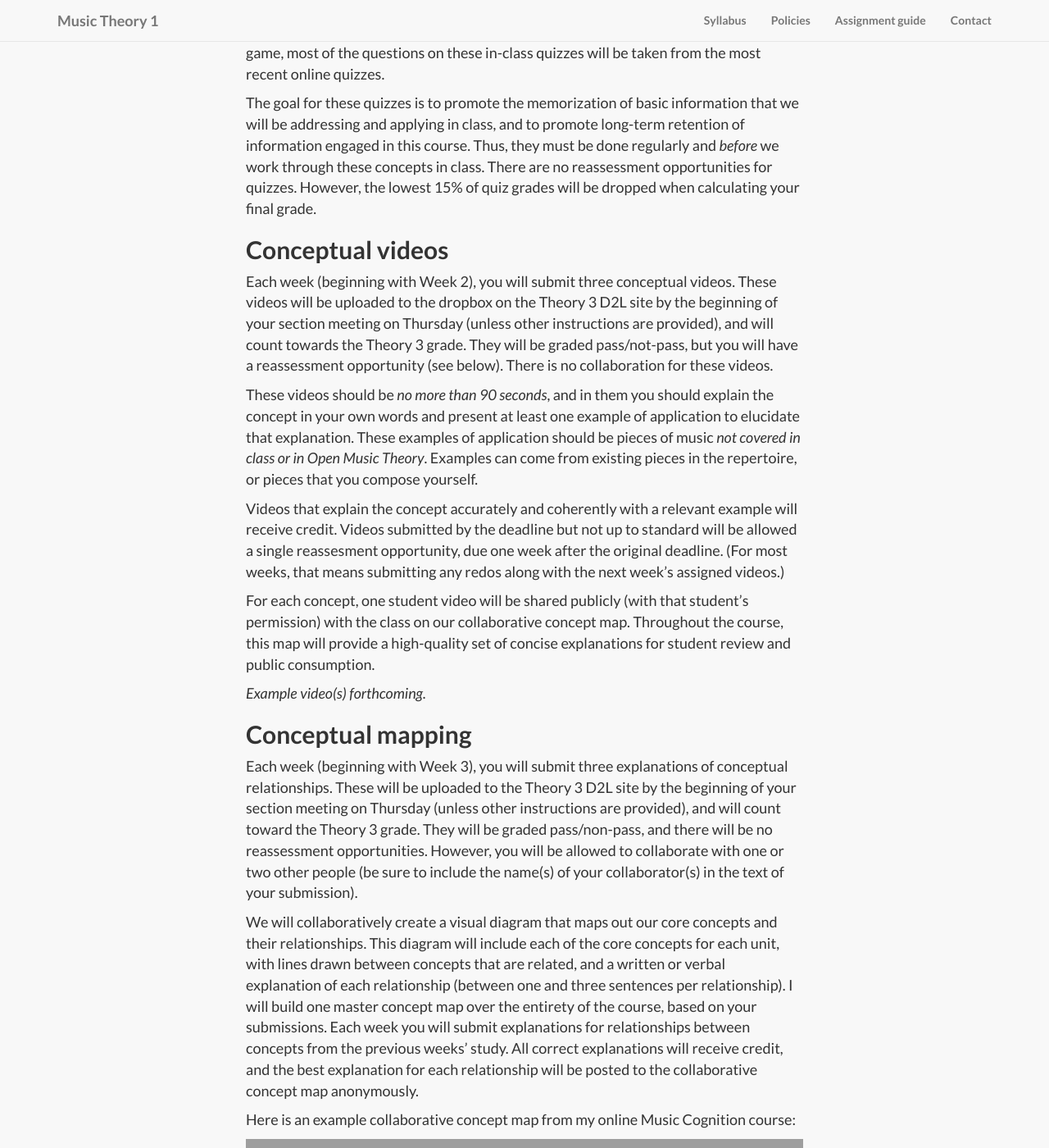
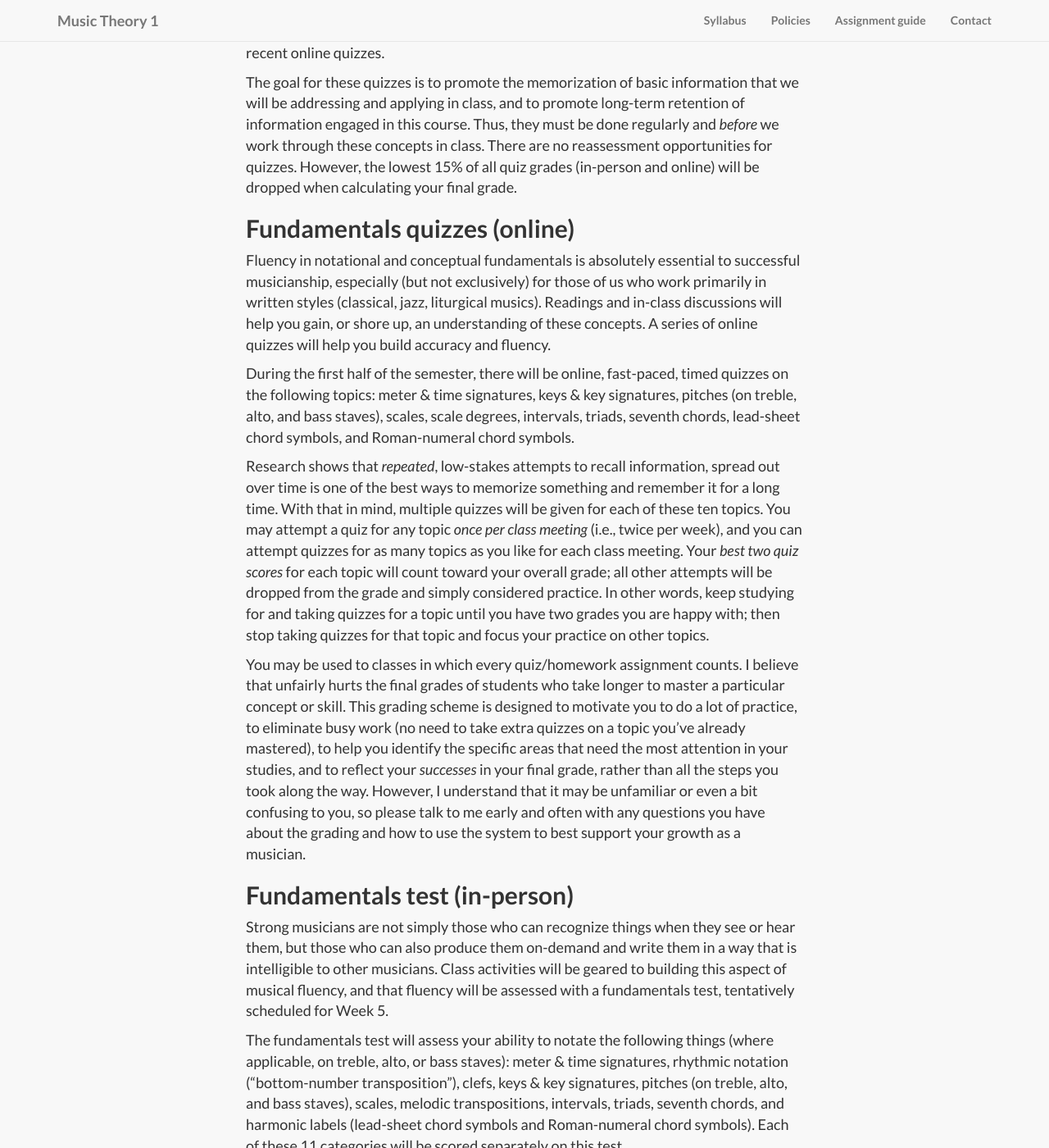
Before and after one commit to kshaffer/theory1, a Jekyll site: the page built from assessments.md, in a window 1280 px wide and 1400 px high, scrolled down 2335 px. Shown: the whole window at 82% size. Built offline with Jekyll 4.4.1, drawn with Linux system fonts in a browser that asks for light colours; nearby versions of some CDN libraries; library files that are not in the unit come from our copies; some of the changed text lies outside the part shown; grey boxes are pictures that could not be loaded.

Commit message:
assessment guide update

```diff
--- a/assessments.md
+++ b/assessments.md
@@ -31,118 +31,53 @@ Below are written and/or video descriptions of the activities that will be asses
 *Some of the assessment practices may be unfamiliar to you. For more information on why I grade the way that I do, please see my blog post, ["Why Grade?"](http://kris.shaffermusic.com/2014/07/why-grade/). I am glad to answer any questions you have (the earlier the better) and to entertain proposals for changes or exceptions (again, the earlier the better).*
 
 
-## Reading/video quizzes (at-home)
+## Reading/video quizzes (online)
 
-There will be two reading/video assignments most weeks, with online reading quizzes due to be completed by 8am on Monday and Wednesday. These quizzes will run in the D2L site for Theory 3, and will count towards the Theory 3 grade. Only quizzes submitted by students present in class will be assessed.
+There will be two reading/video assignments most weeks, with online reading quizzes due to be completed by 7am on Tuesday and Thursday. These quizzes will run in D2L. Only quizzes submitted by students present in class will be assessed.
 
 Online quizzes will be open-note, will include mostly informational questions, and will be graded by percentage of questions answered correctly. Most quizzes will contain one or two questions that are created in order to get you thinking about conceptual issues that we will engage during class, and to give me information about everyone's general level of understanding before class. These questions will receive full credit for any honest attempt, regardless of correctness, and will be labeled as "graded for attempt only."
 
 While these quizzes are open-note and collaboration is allowed, I highly encourage you to attempt them individually without consulting readings or notes, and then go back to your notes (and/or your study partner's notes) and correct any mistakes before submitting your answers. This will give you both practice recalling the information and feedback when you are incorrect — two of the most helpful things for memorizing information correctly (and preparing for in-class quizzes).
 
+
 ## Reading/video quizzes (in-class)
 
-Most class meetings will begin with a short (5 minutes or less) paper-based, closed-note quiz. These quizzes will count towards the Theory 3 grade.
+Most class meetings will begin with a short (5 minutes or less) paper-based, closed-note quiz.
 
 All of the questions on these quizzes will be taken from previous online quizzes, including the online quiz due on that class day. While questions from all quizzes are fair game, most of the questions on these in-class quizzes will be taken from the most recent online quizzes.
 
-The goal for these quizzes is to promote the memorization of basic information that we will be addressing and applying in class, and to promote long-term retention of information engaged in this course. Thus, they must be done regularly and *before* we work through these concepts in class. There are no reassessment opportunities for quizzes. However, the lowest 15% of quiz grades will be dropped when calculating your final grade.
+The goal for these quizzes is to promote the memorization of basic information that we will be addressing and applying in class, and to promote long-term retention of information engaged in this course. Thus, they must be done regularly and *before* we work through these concepts in class. There are no reassessment opportunities for quizzes. However, the lowest 15% of all quiz grades (in-person and online) will be dropped when calculating your final grade.
 
-## Conceptual videos
 
-Each week (beginning with Week 2), you will submit three conceptual videos. These videos will be uploaded to the dropbox on the Theory 3 D2L site by the beginning of your section meeting on Thursday (unless other instructions are provided), and will count towards the Theory 3 grade. They will be graded pass/not-pass, but you will have a reassessment opportunity (see below). There is no collaboration for these videos.
+## Fundamentals quizzes (online)
 
-These videos should be *no more than 90 seconds*, and in them you should explain the concept in your own words and present at least one example of application to elucidate that explanation. These examples of application should be pieces of music *not covered in class or in Open Music Theory*. Examples can come from existing pieces in the repertoire, or pieces that you compose yourself.
+Fluency in notational and conceptual fundamentals is absolutely essential to successful musicianship, especially (but not exclusively) for those of us who work primarily in written styles (classical, jazz, liturgical musics). Readings and in-class discussions will help you gain, or shore up, an understanding of these concepts. A series of online quizzes will help you build accuracy and fluency.
 
-Videos that explain the concept accurately and coherently with a relevant example will receive credit. Videos submitted by the deadline but not up to standard will be allowed a single reassesment opportunity, due one week after the original deadline. (For most weeks, that means submitting any redos along with the next week's assigned videos.)
+During the first half of the semester, there will be online, fast-paced, timed quizzes on the following topics: meter & time signatures, keys & key signatures, pitches (on treble, alto, and bass staves), scales, scale degrees, intervals, triads, seventh chords, lead-sheet chord symbols, and Roman-numeral chord symbols.
 
-For each concept, one student video will be shared publicly (with that student's permission) with the class on our collaborative concept map. Throughout the course, this map will provide a high-quality set of concise explanations for student review and public consumption.
+Research shows that *repeated*, low-stakes attempts to recall information, spread out over time is one of the best ways to memorize something and remember it for a long time. With that in mind, multiple quizzes will be given for each of these ten topics. You may attempt a quiz for any topic *once per class meeting* (i.e., twice per week), and you can attempt quizzes for as many topics as you like for each class meeting. Your *best two quiz scores* for each topic will count toward your overall grade; all other attempts will be dropped from the grade and simply considered practice. In other words, keep studying for and taking quizzes for a topic until you have two grades you are happy with; then stop taking quizzes for that topic and focus your practice on other topics.
 
-*Example video(s) forthcoming.*
+You may be used to classes in which every quiz/homework assignment counts. I believe that unfairly hurts the final grades of students who take longer to master a particular concept or skill. This grading scheme is designed to motivate you to do a lot of practice, to eliminate busy work (no need to take extra quizzes on a topic you've already mastered), to help you identify the specific areas that need the most attention in your studies, and to reflect your *successes* in your final grade, rather than all the steps you took along the way. However, I understand that it may be unfamiliar or even a bit confusing to you, so please talk to me early and often with any questions you have about the grading and how to use the system to best support your growth as a musician.
 
-## Conceptual mapping
 
-Each week (beginning with Week 3), you will submit three explanations of conceptual relationships. These will be uploaded to the Theory 3 D2L site by the beginning of your section meeting on Thursday (unless other instructions are provided), and will count toward the Theory 3 grade. They will be graded pass/non-pass, and there will be no reassessment opportunities. However, you will be allowed to collaborate with one or two other people (be sure to include the name(s) of your collaborator(s) in the text of your submission).
+## Fundamentals test (in-person)
 
-We will collaboratively create a visual diagram that maps out our core concepts and their relationships. This diagram will include each of the core concepts for each unit, with lines drawn between concepts that are related, and a written or verbal explanation of each relationship (between one and three sentences per relationship). I will build one master concept map over the entirety of the course, based on your submissions. Each week you will submit explanations for relationships between concepts from the previous weeks' study. All correct explanations will receive credit, and the best explanation for each relationship will be posted to the collaborative concept map anonymously.
+Strong musicians are not simply those who can recognize things when they see or hear them, but those who can also produce them on-demand and write them in a way that is intelligible to other musicians. Class activities will be geared to building this aspect of musical fluency, and that fluency will be assessed with a fundamentals test, tentatively scheduled for Week 5.
 
-Here is an example collaborative concept map from my online Music Cognition course:
+The fundamentals test will assess your ability to notate the following things (where applicable, on treble, alto, or bass staves): meter & time signatures, rhythmic notation ("bottom-number transposition"), clefs, keys & key signatures, pitches (on treble, alto, and bass staves), scales, melodic transpositions, intervals, triads, seventh chords, and harmonic labels (lead-sheet chord symbols and Roman-numeral chord symbols). Each of these 11 categories will be scored separately on this test.
 
-<iframe id="iframe_container" frameborder="0" webkitallowfullscreen="" mozallowfullscreen="" allowfullscreen="" width="680" height="400" src="https://prezi.com/embed/ntsoqg1f9m7i/?bgcolor=ffffff&amp;lock_to_path=0&amp;autoplay=0&amp;autohide_ctrls=0&amp;PARENT_REQUEST_ID=930b5d69ca638a42#"></iframe><br/>Or [view the concept map directly on Prezi](https://prezi.com/ntsoqg1f9m7i/music-cognition/).
+There will also be a follow-up test, tentatively scheduled for Week 8. In this test, you may re-attempt any of the topics from the first test for which you are not happy with your result. The best of those two scores for each topic will contribute to the overall course grade.
 
-## Application assignments (theory)
 
-Most weeks will involve small-scale assignments in which you will cultivate and/or demonstrate your skills in applying the concepts of the week (and possibly those covered in previous weeks) in a musical task. These will generally be due by 8am on Mondays, and will count toward the Theory 3 grade. Submit via the dropbox on the Theory 3 D2L site, unless given different instructions.
+
+## Application assignments
+
+Most weeks will involve small-scale assignments in which you will cultivate and/or demonstrate your skills in applying the concepts of the week (and possibly those covered in previous weeks) in a musical task. These will generally be due by the beginning of class. In some weeks there will be two short assignments (one due on Tuesday, one on Thursday), and in other weeks one larger assignment will be due on Tuesday. Submit via the dropbox on the Theory 3 D2L site, unless given different instructions.
 
 These application assignments will include voice-leading exercises, harmonic reductions, harmonic/melodic/formal analyses, composition exercises, etc. For each assignment type, you will be provided with specific instructions and a model assignment to consult as you work.
 
-## Synthesis projects
+## Final writing project
 
-Each major unit of study will contain an end-of-unit project in which you will demonstrate the ability to synthesize many, if not all, of the concepts covered in that unit in a large(ish)-scale musical project, such as an analytical paper, a full-movement model composition, a research project, etc. Specific details will be provided for each unit. These projects will count toward the Theory 3 grade.
+The final unit of the semester explores a very strict style of musical composition, in order to help you understand fundamental principles of how multiple musical voices combine into a whole texture that makes good melodic *and* harmonic sense. However, the "rules" of this strict style only sometimes apply in "real" musical styles. In this final project, find an piece/passage of music that exemplifies these "rules" in action, as well as a piece/passage of music that breaks these rules but still makes good musical sense. Write a short, informal essay or make a short video in which you explain how, specifically, the rules do or do not apply in these musical examples, and explain *why* these passages work the way they do.
 
-## Prepared performance
-
-In each unit of study, you will create a portfolio of prepared performance videos. Videos will be submitted in the dropbox of the Aural Skills 3 D2L site, and will count toward the Aural Skills 3 grade. Some videos will be individual, others for a small ensemble.
-
-Make a video of yourself performing each of the pieces in the portfolio. Each video in the portfolio will be assessed according to a 2-point rubric:
-
-- 2 points: accurate, concert-ready performance
-- 1 point: an honest attempt, but not yet concert-ready
-- 0 points: no attempt made, or video reflects little-to-no preparation
-
-Video performances will generally be due early in the unit, submitted by 8am on Mondays. Videos receiving 1 point will be allowed to submit a second video one week after the original due date, in order to re-attempt the full 2 points (accurate, concert-ready performance). Further reassessments *may* be allowed, at the discretion of the Tuesday/Thursday section instructor.
-
-Details about specific pieces, collaboration options, etc. will be provided as performance videos are assigned.
-
-## Live performance (from sight or improvized)
-
-This course contains the following three live-performance objectives:
-
-- Sight-read a melody of moderate complexity in a contemporary pop/rock style, at an instrument or voice of choice.
-- Sight-read a melody that follows the formal conventions of classical/*galant* themes, sung with solfege.
-- Improvize a melody that follows the formal conventions of classical/*galant* themes, at an instrument or voice of choice.
-
-These will be assessed via individual in-person exams that will take the place of a Tuesday/Thursday section. They will be graded according to a 3-point rubric (see below), and will count towards the Aural Skills 3 grade. Two exam slots will be reserved for the pop/rock objective, and three exam slots will be reserved for the two classical/*galant* objectives. Students may attempt each objective once or twice. (Additional attempts will only be provided at the discretion of the Tuesday/Thursday section instructor.) Only the best score for each objective will count toward the final grade.
-
-Grades for each sight-reading exam will be assigned as follows:
-
-- 3 points: a (nearly) flawless performance on the first or second attempt.
-- 2 points: a strong performance with a few small mistakes, or which requires more than two attempts to sound concert-ready.
-- 1 point: an honest attempt, but with significant errors.
-- 0 points: no attempt or performance reflects little-to-no preparation.
-
-Grades for each improvisation exam will be assigned as follows:
-
-- 3 points: a stylistically appropriate performance with 3 or more notes in most stages of the schemas and several diatonic and chromatic embellishing tones, on the first or second attempt.
-- 2 points: a stylistically appropriate performance with 1 or 2 notes in most stages and/or minimal use of embellishing tones, on the first or second attempt.
-- 1 point: an accurate performance of the skeleton notes of the schemata, but little-to-no embellishment, on the first or second attempt.
-- 0 points: no attempt, or inaccuracies on the skeleton notes of the schemas.
-
-
-## Slow transcription
-
-This semester will contain a number of short, full-textured transcriptions, in both pop/rock and classical (typically keyboard or string-quartet) styles. Slow transcriptions will be submitted via the dropbox on the Aural Skills 3 D2L page and will count toward the Aural Skills 3 grade.
-
-Each transcription will be evaluated for accuracy of four musical features:
-
-- melody (pitch, rhythm, and register)
-- bass line (pitch, rhythm, and register)
-- harmony (lead-sheet chord symbols for pop/rock, Roman numerals and T/S/D labels for classical)
-- inner/other voices (all vocal parts and melodic instruments for pop/rock, all voices/parts for classical)
-
-Each of these features will be given a score on the following 3-point scale (total of 12 points per transcription):
-
-- 3 points: a performance-ready transcription (most professional musicians would not be able to tell that it contained mistakes).
-- 2 points: mostly correct, but with 1–3 mistakes that a professional musician would notice in a performance.
-- 1 point: more than three noticeable mistakes.
-- 0 points: not attempted, or attempt reflects little-to-no substantive effort.
-
-The best three pop/rock transcriptions and the best three classical transcriptions will count towards the final grade.
-
-I have made a [video demo](https://vimeo.com/119572881) of my classical transcription process.
-
-
-## Fast transcription (dictation)
-
-This semester will also contain a number of short transcription exercises, focusing solely on melodies and bass lines in both pop/rock and classical styles. Assessments will generally take place during the Monday/Wednesday classes and will count toward the Aural Skills 3 grade.
-
-Each fast transcription assignment will contain 2–3 melodies or bass lines, and each melody/bass line will be given a single score on the same 3-point scale as the slow transcriptions. The best two pop/rock transcription assignments and the best two classical transcription assignments will count toward the final grade.
+More details about this project will be provided later in the semester.
```
Also changed, not shown: other parts of assessments.md (+1 -1 lines), syllabus.md (+1 -1 lines).
